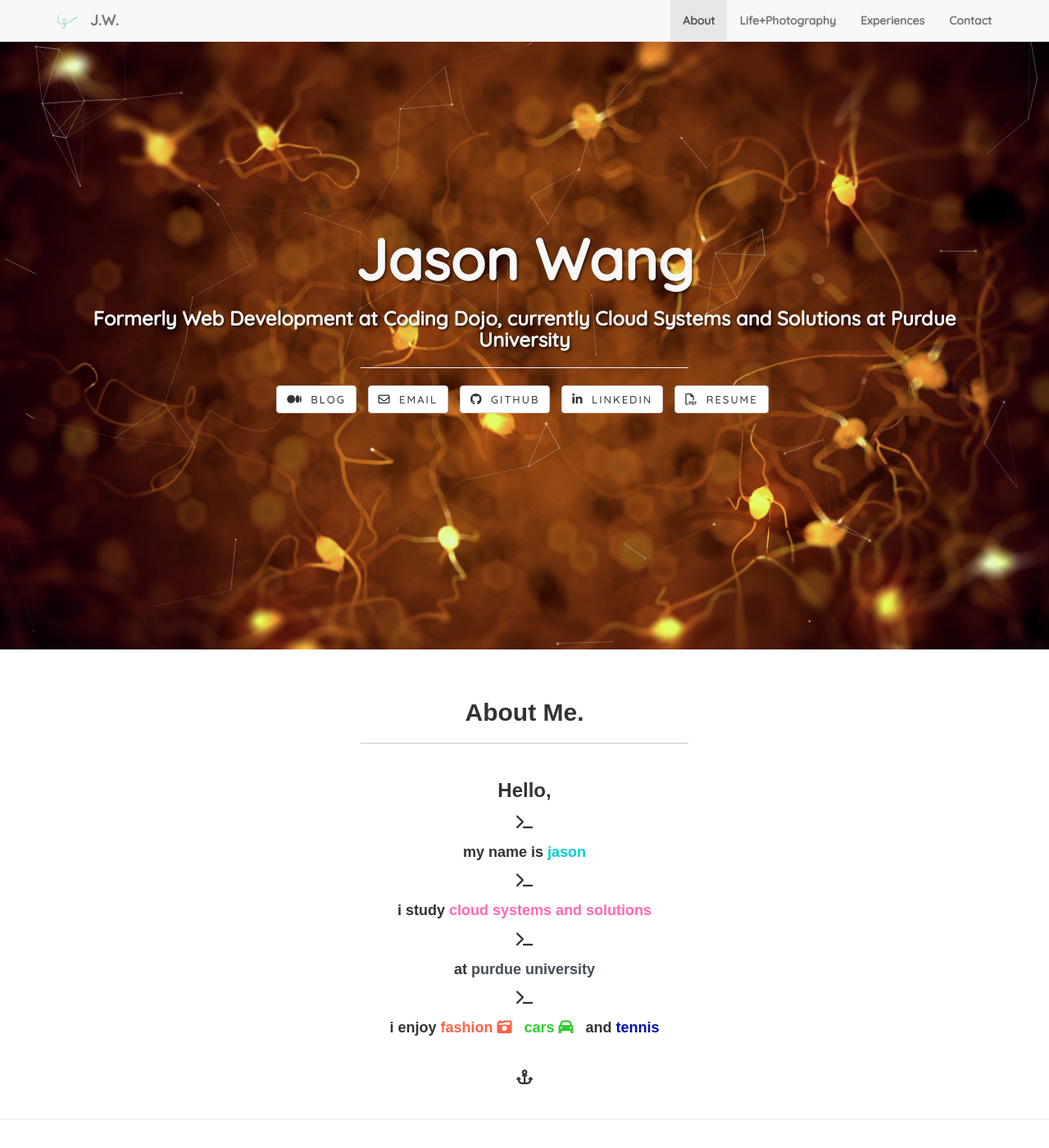
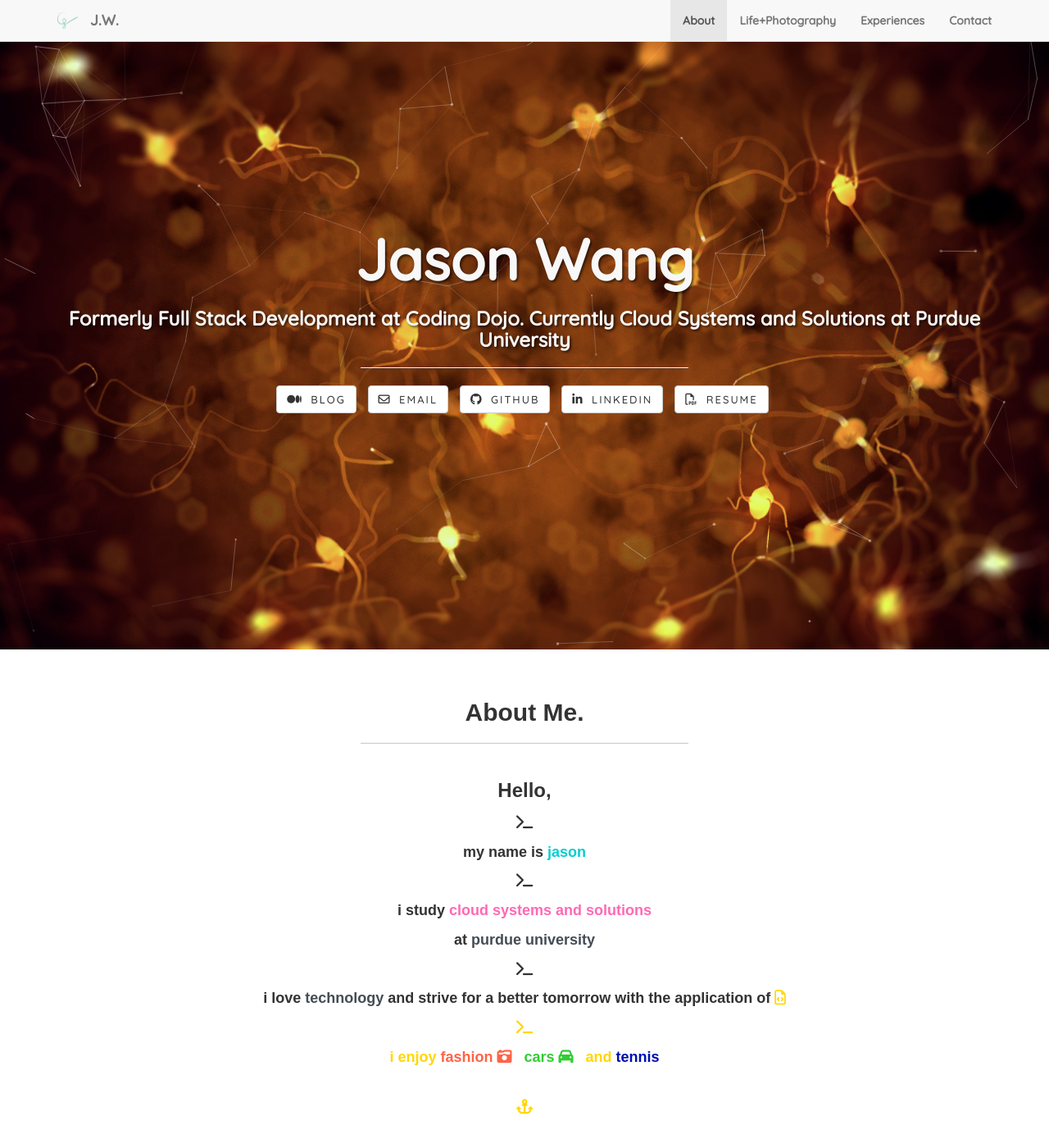
Before and after one commit to jawang94/jawang94.github.io, a Jekyll site: the page built from index.html, in a window 1280 px wide and 1400 px high. Shown: the whole window at 82% size. Built offline with Jekyll 4.4.1, drawn with Linux system fonts in a browser that asks for light colours; nearby versions of some CDN libraries; some of the changed lines change nothing that is shown.

Commit message:
about me update

```diff
--- a/_includes/about.html
+++ b/_includes/about.html
@@ -12,14 +12,12 @@
         <p>my name is <font color="DarkTurquoise">jason</font></p>
         <p><i class="fa fa-terminal"></i></p>
         <p>i study <font color="HotPink">cloud systems and solutions</font></p>
+        <p>at <font color="#444D56">purdue university</font></p>
         <p><i class="fa fa-terminal"></i></p>
-        <p>at <font color="#444D56">purdue university</font></p>
-        <!--
-          <p><font color="GoldenRod">software engineering &nbsp <i class="fa fa-code"></i> </font> &nbsp &nbsp
-          &nbsp <font color="LimeGreen">machine learning &nbsp <i class="fa fa-area-chart"></i></font> &nbsp
-          &nbsp &nbsp <font color="MediumTurquoise"> system neuroscience &nbsp <i
-                  class="fa fa-user"></i></font></p>
-        -->
+        <p>
+          i love <font color="#444D56">technology</font> and strive for a better
+          tomorrow with the application of <font color="gold" software </font> <i class="fa fa-file-code-o" aria-hidden="true"></i>
+        </p>
         <p><i class="fa fa-terminal"></i></p>
         i enjoy
         <font color="Tomato"
@@ -35,12 +33,5 @@
         <br />
       </font>
     </div>
-    <!-- <div class="col-md-3 col-md-push-9" align="center"> -->
-    <!-- <font size="2px"> -->
-    <!--
-      <p><a id="change_to_star_war" href="#" onClick="return false;">Star Wars Edition <i class="fa fa-space-shuttle"></i></a></p>
-    -->
-    <!-- </font> -->
-    <!-- </div> -->
   </div>
 </section>
--- a/_includes/js.html
+++ b/_includes/js.html
@@ -10,17 +10,6 @@
 <!-- Custom Theme JavaScript -->
 <script src="js/landing-page.js"></script>
 
-<!-- Google Analytic -->
-<script>
-  (function(i,s,o,g,r,a,m){i['GoogleAnalyticsObject']=r;i[r]=i[r]||function(){
-  (i[r].q=i[r].q||[]).push(arguments)},i[r].l=1*new Date();a=s.createElement(o),
-  m=s.getElementsByTagName(o)[0];a.async=1;a.src=g;m.parentNode.insertBefore(a,m)
-  })(window,document,'script','//www.google-analytics.com/analytics.js','ga');
-
-  ga('create', 'UA-65256806-1', 'auto');
-  ga('send', 'pageview');
-
-</script>
 
 <!-- InstaFeed -->
 <script type="text/javascript">
@@ -34,13 +23,7 @@
           accessToken: '233623744.6c21179.bcee18499f914ccba99e03b9992097ac',
           sortBy:'most-recent',
           limit: 6,
-          after: function(){
-          	// $('#more_link').appendTo('#instafeed');
 
-          // 	if (!this.hasNext()) {
-  	      	// 	loadButton.setAttribute('disabled', 'disabled');
-  	    	  // }
-          }
       });
     }else{
       var feed = new Instafeed({
@@ -51,54 +34,11 @@
           accessToken: '233623744.6c21179.bcee18499f914ccba99e03b9992097ac',
           sortBy:'most-recent',
           limit: 15,
-          after: function(){
-            // $('#more_link').appendTo('#instafeed');
 
-            // if (!this.hasNext()) {
-            //   loadButton.setAttribute('disabled', 'disabled');
-            // }
-          }
       });
     }
 
- //    // bind the load more button
-	// loadButton.addEventListener('click', function() {
-	//   feed.next();
-	// });
+
 
     feed.run();
 </script>
-<!-- <script type="text/javascript">
-	$('#banner').appendTo('#instafeed');
-</script> -->
-
-<!--Structured Data for Google -->
-<script type="application/ld+json">
-    {
-      "@context": "http://schema.org",
-      "@type": "Person",
-      "url": "http://www.wesleyq.me/",
-      "image": "https://raw.githubusercontent.com/WesleyyC/wesleyyc.github.io/master/img/profile.jpg",
-      "additionalName": "Wei Qian",
-      "description":"Computer Science Student & AI Enthusiast",
-      "name": "Wesley Wei Qian"
-      ,
-      "sameAs" : [
-        "https://www.facebook.com/wesley.chin0919",
-        "https://www.instagram.com/wesleyy.c/",
-        "https://www.linkedin.com/in/wesleychin0919",
-        "https://plus.google.com/u/0/+WesleyWeiQian",
-        "https://github.com/WesleyyC",
-        "https://twitter.com/WesleyQian"
-      ]
-    }
-</script>
-
-<!--<script type="text/javascript">-->
-  <!--var changeButton = document.getElementById('change_to_star_war');-->
-  <!--changeButton.addEventListener('click', function() {-->
-    <!--document.getElementById('about_change').innerHTML = -->
-    <!--'<iframe src="rsc/about_star_war/index.html"></iframe>'-->
-    <!--document.getElementById("about").className = "";-->
-  <!--});-->
-<!--</script>-->
--- a/index.html
+++ b/index.html
@@ -3,5 +3,5 @@ layout: default
 title: J.W.
 head: J.W.
 author: Jason Wang
-description: Formerly Web Development at Coding Dojo, currently Cloud Systems and Solutions at Purdue University
+description: Formerly Full Stack Development at Coding Dojo. Currently Cloud Systems and Solutions at Purdue University
 ---
```
Also changed, not shown: _includes/head.html (+0 -9 lines).
